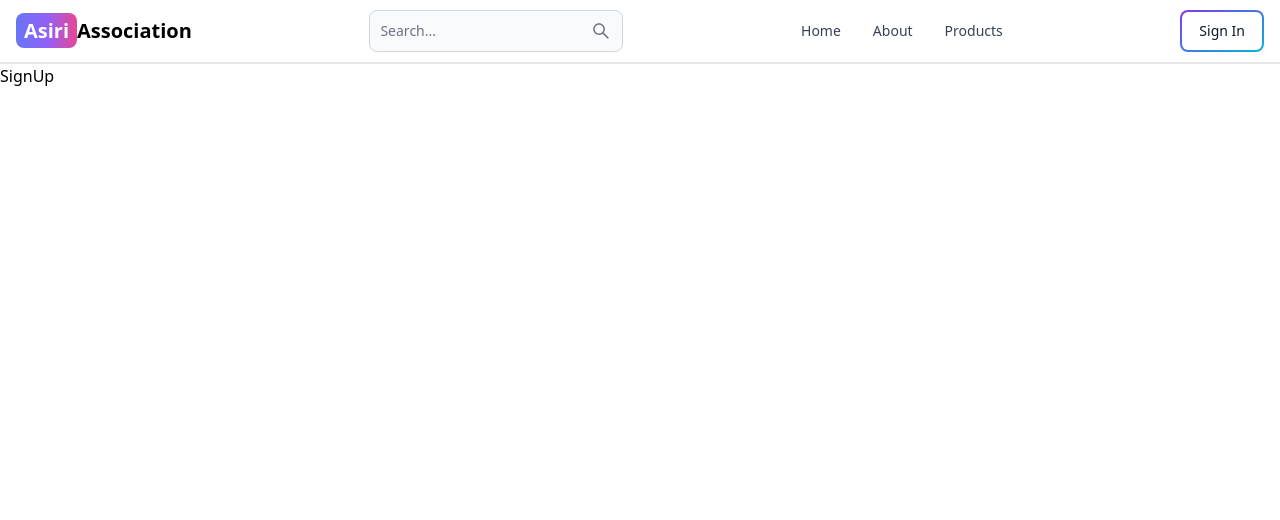
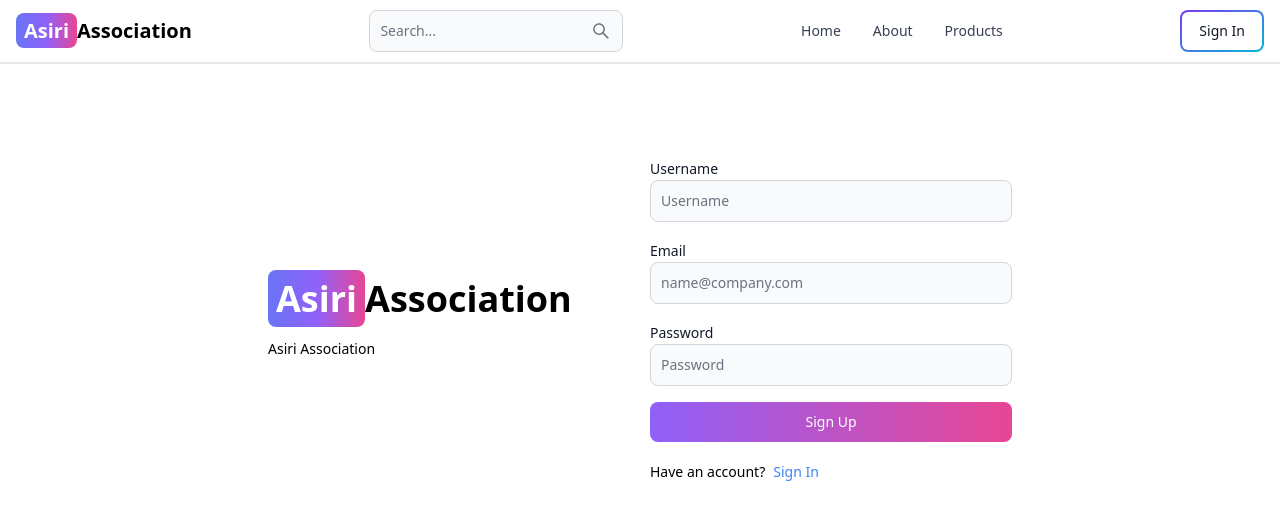
Before and after one commit to Fathimashazina/asiri-association, a React (Vite) app in the folder client/: page /sign-up in a window 1280 px wide. Shown: the top 520 px of the page. Built offline with nearby package versions, Linux system fonts and the light colour scheme.

Commit message:
sign up ui

```diff
--- a/client/src/pages/SignUp.jsx
+++ b/client/src/pages/SignUp.jsx
@@ -1,5 +1,48 @@
-export default function SignUp(){
-    return(
-        <div>SignUp</div>
-    )
+import { Button, Label, TextInput } from "flowbite-react";
+import { Link } from "react-router-dom";
+
+export default function SignUp() {
+  return (
+    <div className="min-h-screen mt-20">
+      <div className="flex p-3 max-w-3xl mx-auto flex-col md:flex-row md:items-center gap-5">
+        {/* left */}
+        <div className="flex-1">
+          <Link to="/" className="font-bold dark:text-white text-4xl">
+            <span className="px-2 py-1 bg-gradient-to-r from-indigo-500 via-purple-500 to-pink-500 rounded-lg text-white">
+              Asiri
+            </span>
+            Association
+          </Link>
+          <p className="text-sm mt-5">Asiri Association</p>
+        </div>
+        {/* rignt */}
+        <div className="flex-1">
+          <form className="flex flex-col gap-4">
+            <div>
+              <Label value="Username" />
+              <TextInput type="text" placeholder="Username" id="username" />
+            </div>
+            <div>
+              <Label value="Email" />
+              <TextInput type="text" placeholder="name@company.com" id="email" />
+            </div>
+            <div>
+              <Label value="Password" />
+              <TextInput type="text" placeholder="Password" id="password" />
+            </div>
+            <Button gradientDuoTone="purpleToPink" type="submit">
+              Sign Up
+            </Button>
+          </form>
+          <div className="flex gap-2 text-sm mt-5">
+            <span>Have an account?</span>
+
+            <Link to="/sign-in" className="text-blue-500">
+              Sign In
+            </Link>
+          </div>
+        </div>
+      </div>
+    </div>
+  );
 }
```
